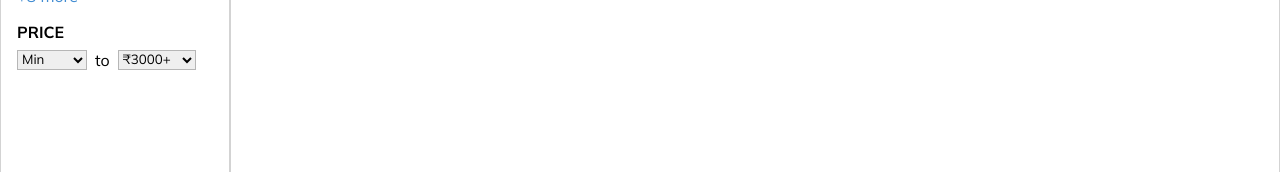
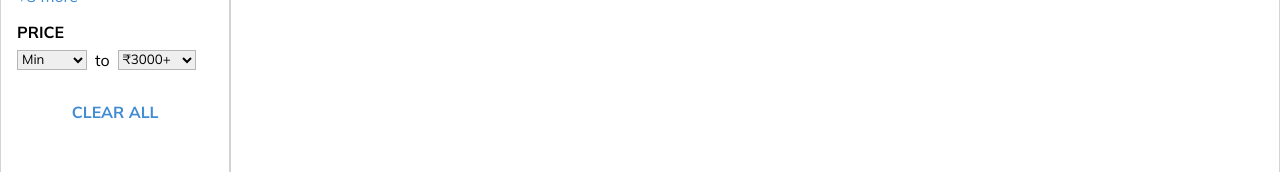
Before and after one commit to rashidmachingal/Mern_Ecommerce_App, a React (Create React App) app in the folder client/: page /category/1 in a window 1280 px wide. Shown: the part 373-545 px from the top of the page. Built offline with nearby package versions, Linux system fonts and the light colour scheme; the HTML template or start-up script is replaced by a standard one.

Commit message:
clear filter btn added

```diff
--- a/client/src/components/CategoryView/CategoryView.css
+++ b/client/src/components/CategoryView/CategoryView.css
@@ -70,9 +70,18 @@
 }
 
 /* category view products */
-
 .catview-products{
     width: 82%;
     height: 40rem;
     border: 1px solid lightgray;
 }
+
+/* filter clear */
+.filter-clear{
+    text-align: center;
+    padding-top: 2rem;
+    font-weight: bold;
+    color: #418cd2;
+    cursor: pointer;
+
+}
--- a/client/src/components/CategoryView/CategoryView.js
+++ b/client/src/components/CategoryView/CategoryView.js
@@ -66,6 +66,9 @@ const CategoryView = () => {
                setBrandData={setBrandData}
               />
               <PriceFilter/>
+              <div className="filter-clear">
+                <span>CLEAR ALL</span>
+              </div>
             </div>
             <div className="catview-products">
 
```
